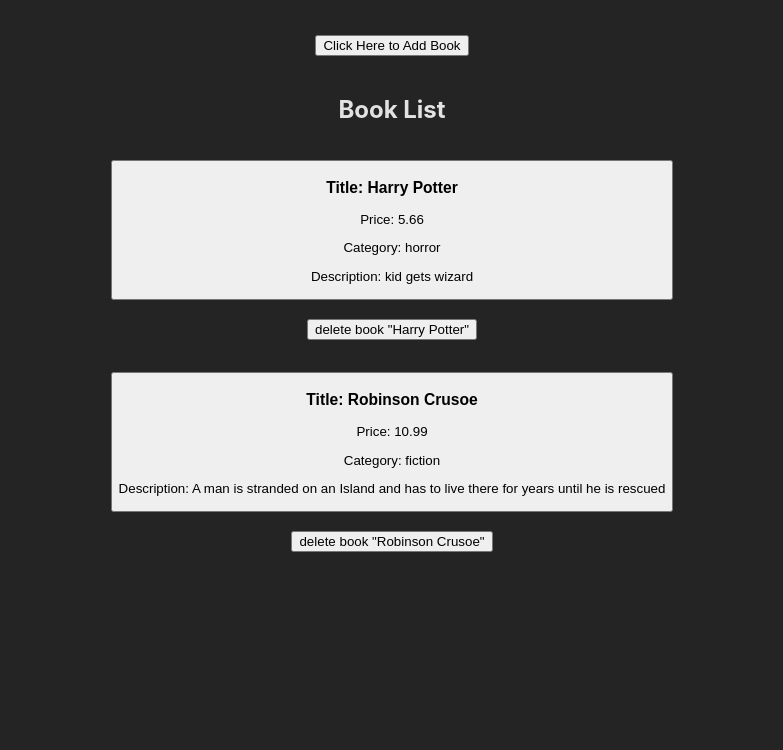
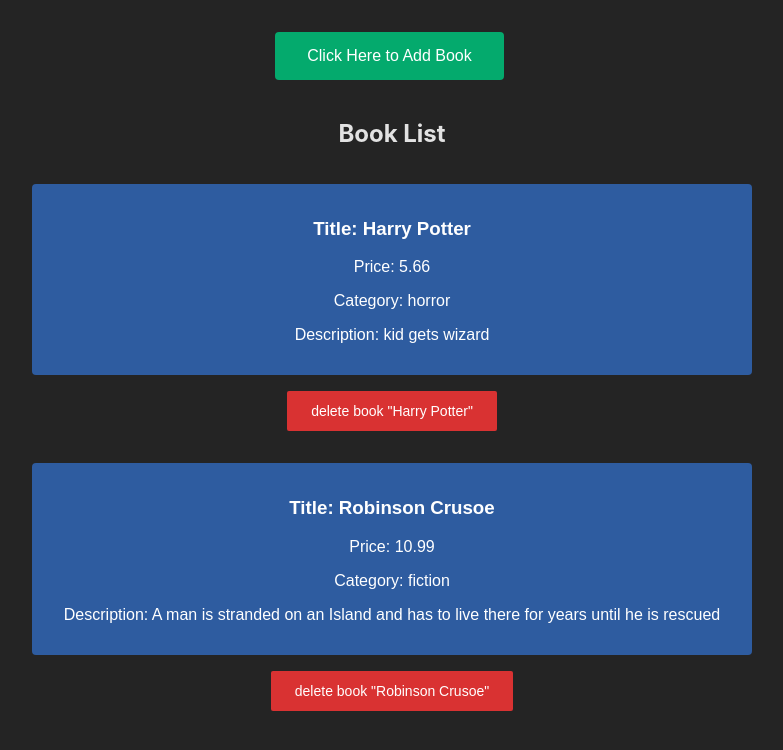
Before and after one commit to EvasiveJosh/bookstore, a React (Vite) app: page / in a window 1280 px wide. Shown: the top 750 px of the page, without its empty margins (248-1031 px from the left). Built offline with nearby package versions, Linux system fonts and the light colour scheme.

Commit message:
Styling Changes
Added some styling changes and reworked add book pop up making it more user friendly

```diff
--- a/src/App.css
+++ b/src/App.css
@@ -10,4 +10,25 @@
   padding: 1rem;
   text-align: center;
   justify-content: center;
+  column-width: 100px;
+
 }
+.add-button{
+  margin-left: -5px;
+}
+.openAddButton{
+  background-color: #04AA6D; /* Green */
+  border: none;
+  color: white;
+  padding: 15px 32px;
+  text-align: center;
+  text-decoration: none;
+  display: inline-block;
+  font-size: 16px;
+  border-radius: 4px;
+  transition-duration: 0.4s;
+}
+.openAddButton:hover{
+  background-color: #177251; /* Green */
+  color: white;
+}
--- a/src/components/AddBookModal.jsx
+++ b/src/components/AddBookModal.jsx
@@ -23,6 +23,9 @@ export const AddBookPopUp = ({closeAddBook}) =>{
     const handleDescriptionChange = (e) =>{
         setDescription(e.target.value);
     };
+    const saveBook = () =>{
+        dispatch(createBook(newBook))
+    }
     const dispatch = useDispatch()
     const newBook = {bookId:nanoid(),name:newTitle,price:newPrice,category:newCategory,descript:newDescription}
     return (
@@ -38,7 +41,7 @@ export const AddBookPopUp = ({closeAddBook}) =>{
                     </div>
 
                     <div className="price input">
-                        <input className="rounded-lg" type="text" placeholder="price" value={newPrice} onChange={handlePriceChange} required/>
+                        <input className="rounded-lg" type="number" placeholder="price" value={newPrice} onChange={handlePriceChange} required/>
                     </div>
 
                     <div className="category-input">
@@ -52,10 +55,7 @@ export const AddBookPopUp = ({closeAddBook}) =>{
                 </div>
                 <div className="footer">
                     <div className="save-button">
-                        <button onClick={() => dispatch(createBook(newBook))}>Save Book</button>
-                    </div>
-                    <div className="button">
-                        <button onClick={()=>closeAddBook(false)}>Close</button>
+                        <button className="saveButton" onClick={() => {saveBook(),closeAddBook(false)}}>Save Book</button>
                     </div>
                 </div>
             </div>
--- a/src/components/EditBookModal.jsx
+++ b/src/components/EditBookModal.jsx
@@ -54,7 +54,7 @@ export const EditBookPopUp = ({ bookId, closeModal }) =>{
                 </div>
                 <div className="body">
                     <input className="rounded-lg" type="text" placeholder={books.name} value={newTitle} onChange={handleTitleChange}/>
-                    <input className="rounded-lg" type="text" placeholder={books.price} value={newPrice} onChange={handlePriceChange}/>
+                    <input className="rounded-lg" type="number" placeholder={books.price} value={newPrice} onChange={handlePriceChange}/>
                     <input className="rounded-lg" type="text" placeholder={books.category} value={newCategory} onChange={handleCategoryChange}/>
                     <input className="rounded-lg" type="text" placeholder={books.descript} value={newDescription} onChange={handleDescriptionChange}/>
                 </div>
--- a/src/styling/AddBookModal.css
+++ b/src/styling/AddBookModal.css
@@ -1,12 +1,14 @@
 .background {
     width: auto;
     height: 100vh;
-    background-color: rgba(200, 200, 200);
     position: fixed;
     display: flex;
     justify-content: center;
     align-items: center;
     flex-direction: column;
+    margin-left: -273px;
+    margin-top:-350px
+
 }
 
 .container {
@@ -46,8 +48,6 @@
     height: 45px;
     margin: 10px;
     border: none;
-    background-color: white;
-    color: white;
     border-radius: 8px;
     font-size: 20px;
     cursor: pointer;
@@ -65,3 +65,21 @@
     cursor: pointer;
     justify-content: center;
 }
+
+.saveButton{
+    background-color: #ffffff;
+  border: none;
+  color: rgb(0, 0, 0);
+  padding: 15px 32px;
+  text-align: center;
+  text-decoration: none;
+  display: inline-block;
+  font-size: 16px;
+  border-radius: 4px;
+  transition-duration: 0.4s;
+}
+
+.saveButton:hover{
+    background-color: #898c8f;
+    color: white;
+}
--- a/src/styling/BookList.css
+++ b/src/styling/BookList.css
@@ -6,3 +6,37 @@
 .delete{
     margin-top: 1rem;
 }
+
+.book-excerpt{
+    background-color: #2e5ca0;
+    border: none;
+    color: white;
+    padding: 15px 32px;
+    text-align: center;
+    text-decoration: none;
+    display: inline-block;
+    font-size: 16px;
+    border-radius: 4px;
+    transition-duration: 0.4s;
+}
+.book-excerpt:hover{
+    background-color: #24537a;
+    color: white;
+}
+.delete-button{
+    background-color: #d93232;
+    border: none;
+    color: white;
+    padding: 12px 24px;
+    text-align: center;
+    text-decoration: none;
+    display: inline-block;
+    font-size: 14px;
+    border-radius: 2px;
+    transition-duration: 0.4s;
+}
+
+.delete-button:hover{
+    background-color: #8f0707;
+    color: white;
+}
```
